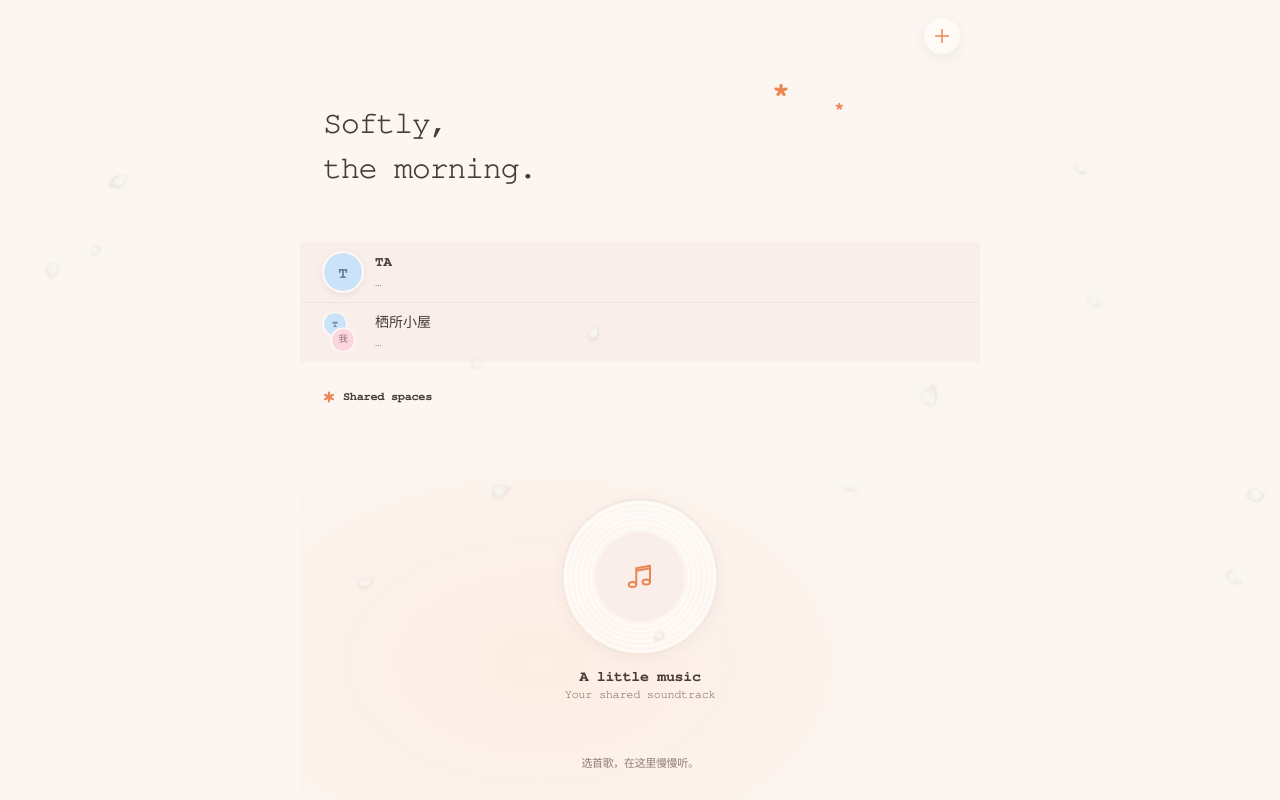
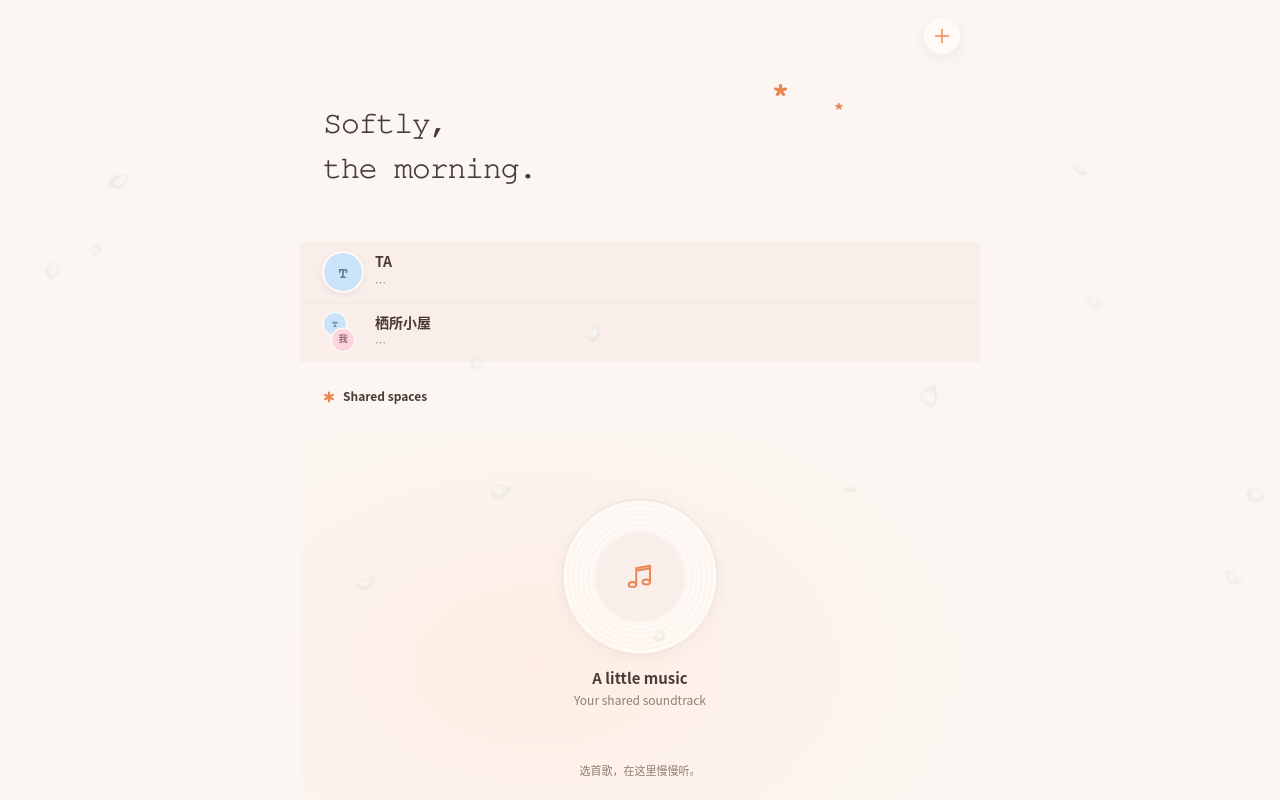
Before and after one commit to zhouyesyes/Dwellingplace, a Vue app: page /#/ in a window 1280 px wide. Shown: the top 800 px of the page. Built offline with nearby package versions, Linux system fonts and the light colour scheme.

Commit message:
统一栖所默认字体并改善音乐文字排版

```diff
--- a/src/components/Avatar.vue
+++ b/src/components/Avatar.vue
@@ -28,7 +28,7 @@ const initial = computed(() => Array.from(props.name?.trim() || "?")[0]);
   overflow: hidden;
   background: color-mix(in srgb, var(--c) 45%, var(--avatar-mix));
   color: color-mix(in srgb, var(--c) 55%, var(--avatar-ink, #2e2e34));
-  font-family: var(--font);
+  font-family: var(--display-font);
   font-weight: 600;
   box-shadow: 0 0 0 2px var(--card), 0 2px 8px rgba(40, 40, 60, .12);
 }
--- a/src/components/letters/LetterOpen.vue
+++ b/src/components/letters/LetterOpen.vue
@@ -74,7 +74,7 @@ h2 { font-size: 1.4em; font-weight: 400; text-align: center; padding-bottom: var
 .sign { text-align: right; font-size: 1.15em; font-weight: 400; padding-top: var(--line); }
 .date { text-align: right; font-size: .85em; opacity: .85; }
 .x { position: absolute; right: 6px; top: 2px; z-index: 2; border: 0; background: none; font-size: 1.6rem; color: rgba(60, 50, 40, .6); }
-.meta { display: flex; align-items: center; gap: 10px; margin-top: 10px; padding: 10px 12px; border-radius: 14px; background: rgba(var(--glass-rgb), .9); font-family: -apple-system, "PingFang SC", sans-serif; font-size: 0.8rem; color: #8a8580; }
+.meta { display: flex; align-items: center; gap: 10px; margin-top: 10px; padding: 10px 12px; border-radius: 14px; background: rgba(var(--glass-rgb), .9); font-family: var(--font); font-size: 0.8rem; color: #8a8580; }
 .meta span { flex: 1; }
 .meta button { border: 0; border-radius: 999px; padding: 5px 12px; background: #f0ebe1; color: #4a443e; font-size: 0.8rem; }
 .meta .del { color: #b4545e; }
--- a/src/styles/base.css
+++ b/src/styles/base.css
@@ -24,8 +24,9 @@
   --safe-bottom: env(safe-area-inset-bottom, 0px);
   /* 输入框离屏幕底边多远：贴着 iPhone 底下那条横线上面一点（没有横线的设备留 8px） */
   --dock-bottom: max(calc(var(--safe-bottom) - 4px), 8px);
-  /* 全局统一打字机英文，中文使用系统中文字体。 */
-  --font: "Qisuo Typewriter", "PingFang SC", "Hiragino Sans GB", "Noto Sans SC", "Microsoft YaHei", system-ui, sans-serif;
+  /* 界面和正文共用系统字体，打字机体留给题字和字母头像。 */
+  --font: "PingFang SC", "Hiragino Sans GB", "Microsoft YaHei", "Noto Sans SC", "Noto Sans CJK SC", system-ui, sans-serif;
+  --display-font: "Qisuo Typewriter", var(--font);
   /* 跟着主题变的几样：按钮（--ink 底）上的字、半透明的「玻璃」面、很淡的一层蒙色、浅彩色底留多少颜色 */
   --on-ink: #ffffff;
   --glass-rgb: 255, 255, 255;
@@ -108,6 +109,7 @@ html.theme-switching, html.theme-switching *, html.theme-switching *::before, ht
   font-style: normal;
   font-weight: 400;
   font-display: swap;
+  unicode-range: U+0020-007E, U+00A0-024F;
   ascent-override: 86%;
   descent-override: 18%;
   line-gap-override: 0%;
@@ -118,6 +120,7 @@ html.theme-switching, html.theme-switching *, html.theme-switching *::before, ht
   font-style: normal;
   font-weight: 600 900;
   font-display: swap;
+  unicode-range: U+0020-007E, U+00A0-024F;
   ascent-override: 86%;
   descent-override: 18%;
   line-gap-override: 0%;
@@ -129,8 +132,7 @@ html, body {
   min-height: 100lvh; /* iPhone 主屏幕打开时页面会短一截：画布按最大的视口高度铺，底下不露白 */
   background: var(--bg);
   color: var(--text);
-  font: 300 1rem/1.6 var(--font);
-  -webkit-font-smoothing: antialiased;
+  font: 400 1rem/1.6 var(--font);
   overscroll-behavior: none;
 }
 
@@ -145,7 +147,7 @@ button { transition: transform .08s, opacity .08s, background-color .15s; }
 button:active:not(:disabled) { transform: scale(.96); opacity: .75; }
 .list-row:active { transform: none; opacity: 1; background: var(--bg) !important; }
 /* 字号跟着「设置 → 外观」走：html 的 font-size 是基准（标准 = 14px） */
-html { font-size: 0.933rem; }
+html { font-size: 0.933rem; -webkit-text-size-adjust: 100%; text-size-adjust: 100%; }
 
 .page {
   min-height: 100%;
--- a/src/styles/mobile-shell.css
+++ b/src/styles/mobile-shell.css
@@ -23,8 +23,8 @@
 .public-drawer-button.bench-menu { left: auto; right: max(16px, calc(50% - 410px + 16px)); }
 .shell-actions .icon-btn { width: 36px; height: 36px; color: var(--shell-orange); background: var(--card); border-radius: 50%; }
 .shell-heading { position: relative; padding: calc(var(--safe-top) + 100px) 23px 52px; }
-.shell-heading h1 { font-family: var(--shell-font); font-size: clamp(25px, 7.2vw, 32px); font-weight: 400; line-height: 1.4; letter-spacing: -.045em; margin: 0; }
-.star { color: var(--shell-orange); font-family: var(--shell-font); font-weight: 700; line-height: 1; }
+.shell-heading h1 { font-family: var(--display-font); font-size: clamp(25px, 7.2vw, 32px); font-weight: 400; line-height: 1.4; letter-spacing: -.045em; margin: 0; }
+.star { color: var(--shell-orange); font-family: var(--display-font); font-weight: 700; line-height: 1; }
 .shell-heading .star { position: absolute; }
 .shell-heading .large { top: calc(var(--safe-top) + 77px); right: 28%; font-size: 30px; }
 .shell-heading .little { top: calc(var(--safe-top) + 99px); right: 20%; font-size: 17px; }
@@ -84,7 +84,7 @@
 .record-cover img, .track-cover img { position: absolute; inset: 0; width: 100%; height: 100%; object-fit: cover; }
 .record.playing .record-cover { animation: record-turn 18s linear infinite; }
 @keyframes record-turn { to { transform: rotate(360deg); } }
-.song-info { min-width: 0; display: grid; gap: 2px; line-height: 1.25; }
+.song-info { min-width: 0; max-width: 100%; display: grid; grid-template-columns: minmax(0, 1fr); gap: 2px; line-height: 1.5; }
 .song-info strong { font-size: 15px; overflow-wrap: anywhere; }
 .song-info small { font-size: 12px; color: var(--shell-muted); overflow-wrap: anywhere; }
 .music-lyrics { position: relative; height: 90px; overflow-y: auto; overscroll-behavior-y: contain; margin: 17px 0 19px; text-align: center; }
@@ -110,7 +110,7 @@
 .music-queue { margin-top: 20px; }
 .music-source { display: flex; flex-wrap: wrap; align-items: center; gap: 4px 8px; margin-top: 10px; }
 .music-source .music-status { margin: 0; }
-.music-source button { max-width: 100%; padding: 4px 6px; border: 1px solid var(--shell-line); border-radius: 8px; background: var(--card); color: var(--shell-muted); font: inherit; font-size: 11px; }
+.music-source button { max-width: 100%; padding: 4px 6px; border: 1px solid var(--shell-line); border-radius: 8px; background: var(--card); color: var(--shell-ink); font: inherit; font-size: 12px; line-height: 1.5; }
 .queue-tracks { max-height: 147px; overflow-y: auto; overscroll-behavior: contain; }
 .queue-tracks p, .music-status, .music-queue > p { font-size: 12px; line-height: 1.6; color: var(--shell-muted); }
 .queue-track { display: flex; min-height: 48px; border-radius: 9px; }
@@ -160,7 +160,7 @@
 .mode-panel small { color: var(--text-2); overflow-wrap: anywhere; }
 .mode-panel select { border: 1px solid var(--line); border-radius: 8px; }
 .chat .mode-panel .cli-product { width: auto; }
-.chat .bubble { font: 400 13px/1.7 var(--chat-text-font); padding: 10px 14px; box-shadow: 0 2px 5px rgb(67 46 34 / 5%); }
+.chat .bubble { font: 400 13px/1.7 var(--font); padding: 10px 14px; box-shadow: 0 2px 5px rgb(67 46 34 / 5%); }
 .chat .group { gap: 10px; }
 .chat .group .avatar { width: 34px !important; height: 34px !important; }
 .chat .group .col { max-width: min(calc(100% - 64px), 560px); }
@@ -177,9 +177,8 @@
 .mode-panel .ctx .bar { display: inline-block; }
 @media (max-width: 360px) { .music-heading { gap: 15px; } .record { width: 110px; height: 110px; } .home-drawer-panel { min-width: 190px; } .shell-heading h1 { font-size: 26px; } }
 .compact .shell-actions .icon-btn { width: 28px; height: 28px; }
-/* 英文使用设计稿同款打印体；中文回退到黑体。 */
+/* 聊天界面和正文共用全局字体。 */
 .chat .mode-panel, .chat .stamp { font-family: var(--shell-font); }
-.home-shell, .chat .mode-toggle, .chat .mode-panel, .chat .stamp { letter-spacing: -.025em; }
 .chat .mode-panel button, .chat .mode-panel input, .chat .mode-panel select { font-family: var(--shell-font); }
 
 /* 模式文字与独立箭头在同一条中线上，避免字符箭头的基线落差。 */
@@ -196,7 +195,6 @@
 }
 .chat .mode-toggle .mode-label { display: block; font-style: normal; line-height: 18px; transform: translateY(1px); }
 .chat .mode-toggle svg { flex: none; display: block; }
-.home-shell, .chat .top, .chat .mode-panel, .chat .composer { font-style: normal; font-synthesis: none; }
 
 /* 输入文字独占第一行，工具和两种发送方式放在下一行。 */
 .chat .composer > .row {
--- a/src/views/ChatView.vue
+++ b/src/views/ChatView.vue
@@ -1354,7 +1354,6 @@ onBeforeUnmount(() => clearTimeout(pokeTimer));
 .event { overflow-wrap: anywhere; }
 
 .chat {
-  --chat-text-font: "PingFang SC", "Hiragino Sans GB", "Noto Sans SC", "Microsoft YaHei", system-ui, sans-serif;
   position: fixed;
   inset: 0;
   display: flex;
--- a/src/views/ReaderView.vue
+++ b/src/views/ReaderView.vue
@@ -560,7 +560,7 @@ const fontFamily = ref("");
 watch(() => prefs.value.font, async id => { try { fontFamily.value = await useFont(id); } catch { fontFamily.value = ""; } }, { immediate: true });
 const pageStyle = computed(() => {
   const [bg, ink] = (dark.value ? BGS_DARK : BGS)[prefs.value.bg] || (dark.value ? BGS_DARK : BGS).paper;
-  return { "--rbg": bg, "--rink": ink, "--rsize": `${prefs.value.size || 18}px`, ...(fontFamily.value ? { "--rfont": `"${fontFamily.value}"` } : {}) };
+  return { "--rbg": bg, "--rink": ink, "--rsize": `${prefs.value.size || 18}px`, ...(fontFamily.value ? { "--rfont": `"${fontFamily.value}", var(--font)` } : {}) };
 });
 // 换了字号、字体、翻页方式：排版变了，回到刚才读的那一段
 watch(() => [store.readerPrefs.size, store.readerPrefs.font, store.readerPrefs.mode, fontFamily.value], async () => {
@@ -917,7 +917,7 @@ const when = ts => new Date(ts).toLocaleString("zh-CN", { month: "numeric", day:
 .author-note button i { font-style: normal; font-size: .72rem; font-weight: 400; opacity: .6; }
 .author-note p { margin: 8px 0 2px; font-size: .88rem; line-height: 1.8; white-space: pre-wrap; text-indent: 0; }
 .ch-title { font-weight: 600; font-size: calc(var(--rsize) * 1.2); text-align: center; margin: 10px 0 26px; color: var(--rink); font-family: var(--rfont, inherit); }
-.page .para { margin: 0 0 .9em; text-indent: 2em; font-size: var(--rsize); line-height: 1.95; color: var(--rink); font-weight: 300; font-family: var(--rfont, inherit); border-radius: 6px; transition: background .2s; cursor: pointer; }
+.page .para { margin: 0 0 .9em; text-indent: 2em; font-size: var(--rsize); line-height: 1.95; color: var(--rink); font-weight: 400; font-family: var(--rfont, inherit); border-radius: 6px; transition: background .2s; cursor: pointer; }
 /* 划线：你的暖黄、他的淡蓝；两个人都划了就叠在一起。写了想法的线尾，有个小小的数字 */
 .mk { border-radius: 2px; -webkit-box-decoration-break: clone; box-decoration-break: clone; }
 .mk.me { text-decoration: underline 2px rgba(214, 160, 60, .75); text-underline-offset: 5px; }
```
Also changed, not shown: 1 other file (tests, documents, lock files or other folders).
